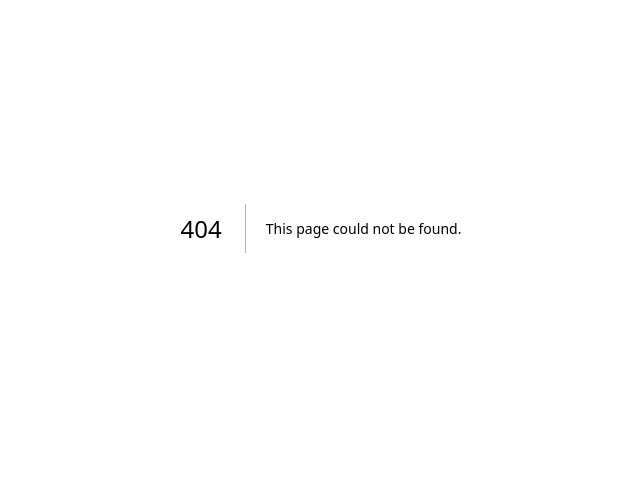
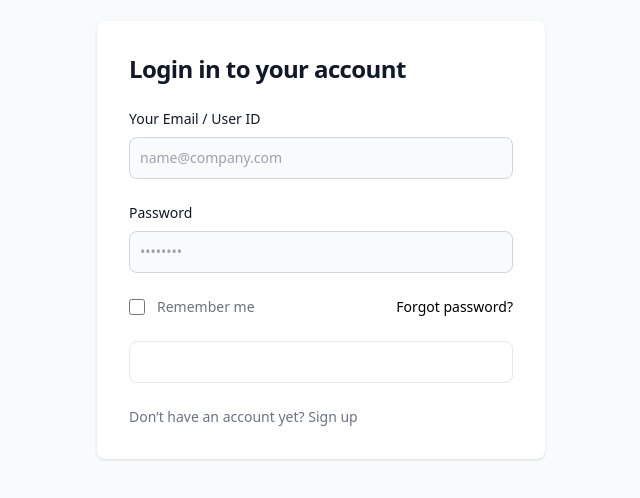
Before and after one commit to Saiph1/Twidemia, a Next.js app: page /login in a window 1280 px wide. Before the commit this address had no page. Shown: the part 172-670 px from the top of the page, without its empty margins (319-959 px from the left). Built offline with nearby package versions, Linux system fonts and the light colour scheme.

Commit message:
Create login page

```diff
--- /dev/null
+++ b/pages/login.jsx
@@ -0,0 +1,61 @@
+import Head from 'next/head'
+
+// https://flowbite.com/blocks/marketing/login/
+export default function login() {
+    return (
+      <>
+        <Head>
+            <title>Twidemia Login</title>
+            <link rel="icon" href="/Twidemia-logo.png" />
+        </Head>
+
+        <main>
+                <section class="bg-gray-50 dark:bg-gray-900">
+        <div class="flex flex-col items-center justify-center px-6 py-8 mx-auto md:h-screen lg:py-0">
+            <a href="#" class="flex items-center mb-6 text-2xl font-semibold text-gray-900 dark:text-white">
+                {/* <img class="w-8 h-8 mr-2" src="https://flowbite.s3.amazonaws.com/blocks/marketing-ui/logo.svg" alt="logo">
+                Flowbite     */}
+            </a>
+            <div class="w-full bg-white rounded-lg shadow dark:border md:mt-0 sm:max-w-md xl:p-0 dark:bg-gray-800 dark:border-gray-700">
+                <div class="p-6 space-y-4 md:space-y-6 sm:p-8">
+                    <h1 class="text-xl font-bold leading-tight tracking-tight text-gray-900 md:text-2xl dark:text-white">
+                        Login in to your account
+                    </h1>
+                    <form class="space-y-4 md:space-y-6" action="#">
+                        <div>
+                            <label for="email" class="block mb-2 text-sm font-medium text-gray-900 dark:text-white">Your Email / User ID</label>
+                            <input type="email" name="email" id="email" class="bg-gray-50 border border-gray-300 text-gray-900 sm:text-sm rounded-lg focus:ring-primary-600 focus:border-primary-600 block w-full p-2.5 dark:bg-gray-700 dark:border-gray-600 dark:placeholder-gray-400 dark:text-white dark:focus:ring-blue-500 dark:focus:border-blue-500" placeholder="name@company.com" required=""/>
+                        </div>
+                        <div>
+                            <label for="password" class="block mb-2 text-sm font-medium text-gray-900 dark:text-white">Password</label>
+                            <input type="password" name="password" id="password" placeholder="••••••••" class="bg-gray-50 border border-gray-300 text-gray-900 sm:text-sm rounded-lg focus:ring-primary-600 focus:border-primary-600 block w-full p-2.5 dark:bg-gray-700 dark:border-gray-600 dark:placeholder-gray-400 dark:text-white dark:focus:ring-blue-500 dark:focus:border-blue-500" required=""/>
+                        </div>
+                        <div class="flex items-center justify-between">
+                            <div class="flex items-start">
+                                <div class="flex items-center h-5">
+                                    <input id="remember" aria-describedby="remember" type="checkbox" class="w-4 h-4 border border-gray-300 rounded bg-gray-50 focus:ring-3 focus:ring-primary-300 dark:bg-gray-700 dark:border-gray-600 dark:focus:ring-primary-600 dark:ring-offset-gray-800" required=""/>
+                                </div>
+                                <div class="ml-3 text-sm">
+                                    <label for="remember" class="text-gray-500 dark:text-white">Remember me</label>
+                                </div>
+                            </div>
+                            <a href="#" class="text-sm font-medium text-primary-600 hover:underline dark:text-primary-800 dark:text-white">Forgot password?</a>
+                        </div>
+                        <button type="submit" class="w-full text-white bg-primary-600 hover:bg-primary-700 focus:ring-4 focus:outline-none focus:ring-primary-300 font-medium rounded-lg text-sm px-5 py-2.5 text-center border dark:bg-primary-600 dark:hover:bg-primary-700 dark:focus:ring-primary-800">Login</button>
+                        <p class="text-sm font-light text-gray-500 dark:text-gray-400">
+                            Don’t have an account yet? <a href="#" class="font-medium text-primary-600 hover:underline dark:text-white"> Sign up</a>
+                        </p>
+                    </form>
+                </div>
+            </div>
+        </div>
+        </section>
+          {/* Sidebar */}
+
+          {/* Model */}
+        </main>
+
+
+      </>
+    )
+  }
```
